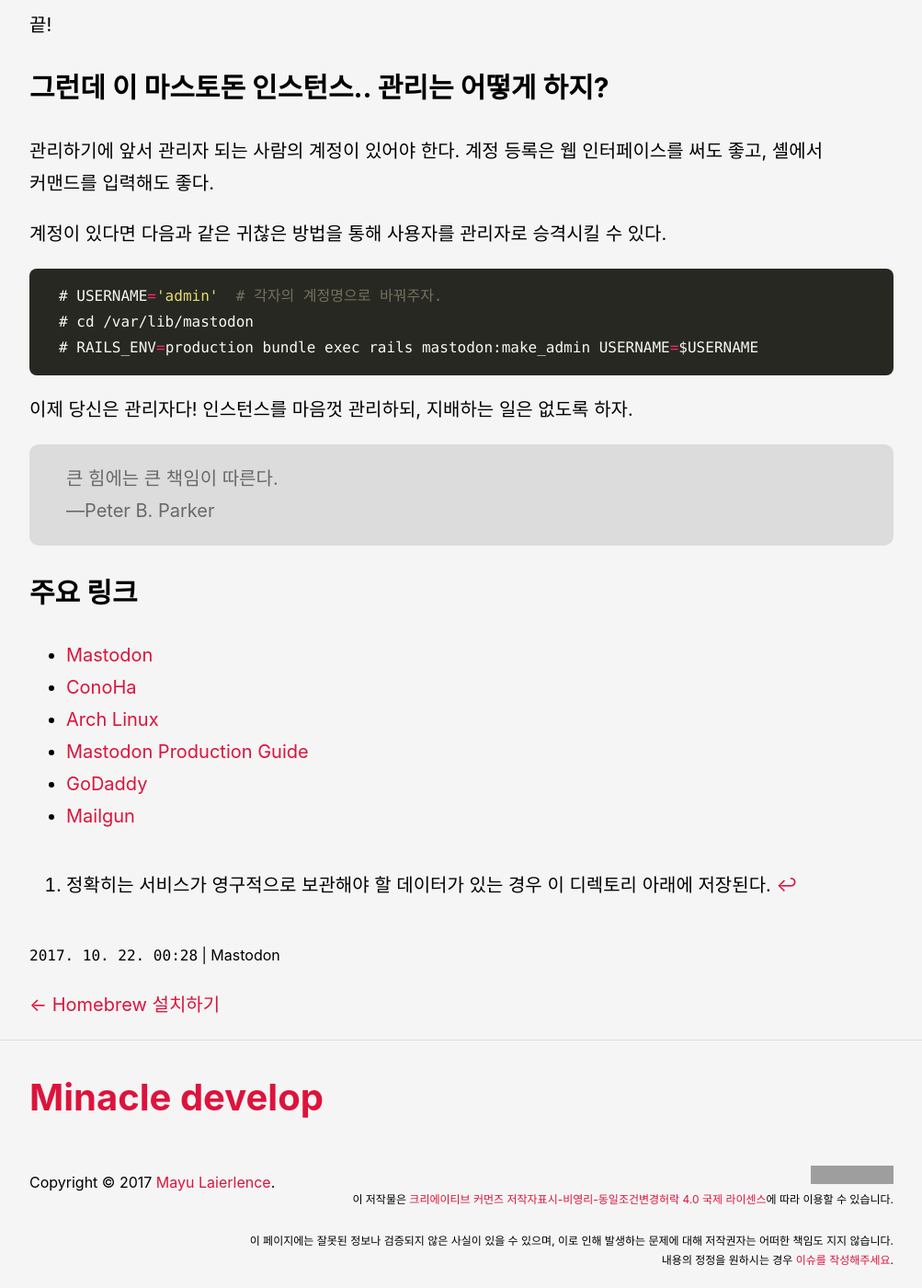
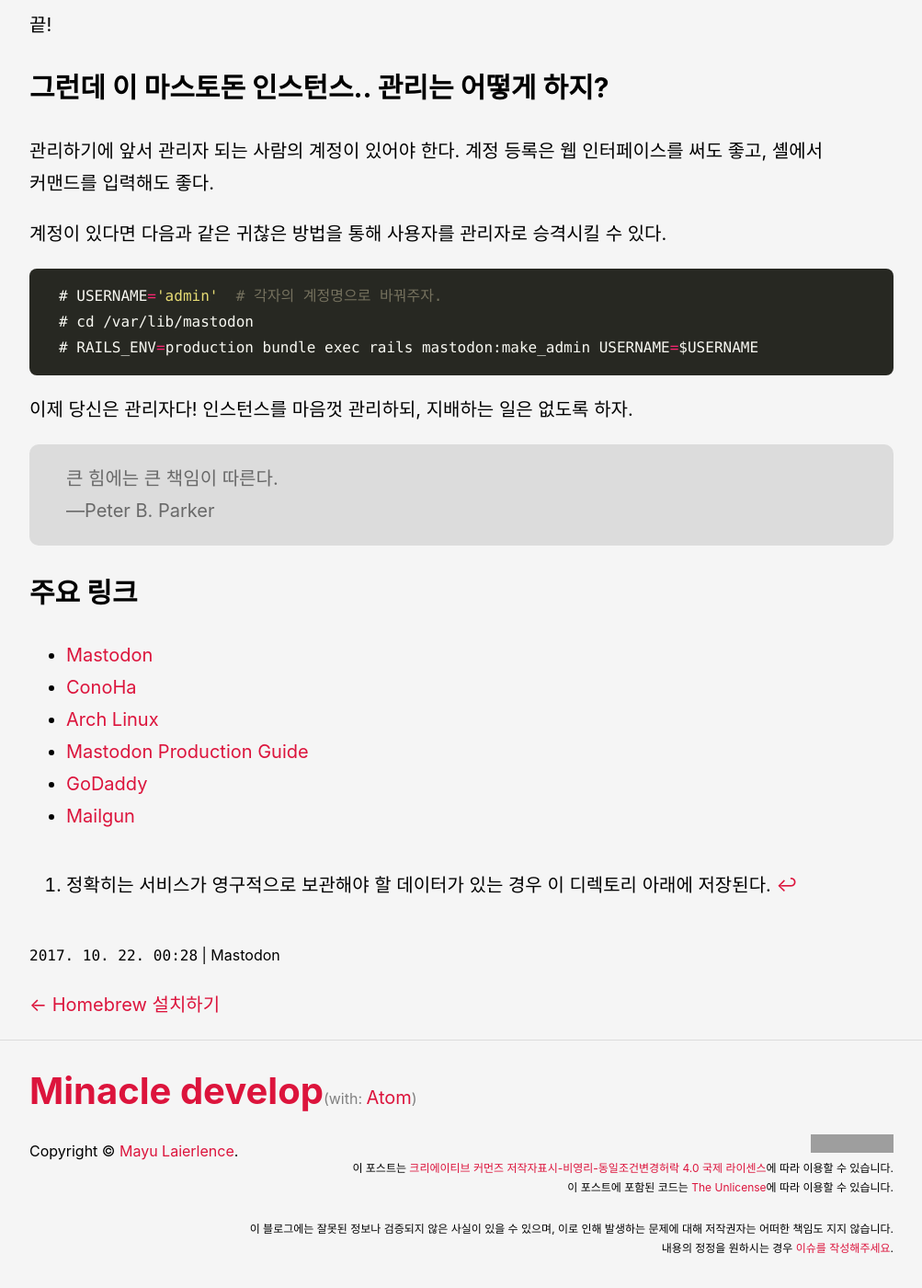
Before and after one commit to minacle/minacle.github.io, a Jekyll site: the page built from _posts/2017-10-22-setup-new-mastodon-instance.md, in a window 1280 px wide and 1400 px high, scrolled down 13975 px. Shown: the whole window at 92% size, without its empty margins (138-1141 px from the left). Built offline with Jekyll 4.4.1, drawn with Linux system fonts in a browser that asks for light colours; grey boxes are pictures that could not be loaded.

Commit message:
add feed + some designs

```diff
--- a/_config.yml
+++ b/_config.yml
@@ -3,5 +3,9 @@ markdown: kramdown
 kramdown:
   input: GFM
   syntax_highlighter: rouge
+plugins:
+  - jekyll-feed
+feed:
+  path: atom.xml
 exclude:
   - "*.py"
--- a/_includes/footer.html
+++ b/_includes/footer.html
@@ -1,15 +1,35 @@
 <footer>
     <div>
-        <h1><a href="/">Minacle develop</a></h1>
+        <h1 class="title"><a href="/">Minacle develop</a></h1><p class="title"><small>(with: </small><a href="/atom.xml">Atom</a><small>)</small></p>
+        <div class="clearfix"></div>
         <p class="copyright">
-            Copyright &copy; 2017 <a rel="author" href="https://github.com/minacle">Mayu Laierlence</a>.
+            Copyright &copy; <a href="https://github.com/minacle" rel="author" target="_blank">Mayu Laierlence</a>.
         </p>
         <p class="license">
-            <a rel="license" href="http://creativecommons.org/licenses/by-nc-sa/4.0/deed.ko"><img alt="크리에이티브 커먼즈 라이센스" style="border-width:0" src="https://i.creativecommons.org/l/by-nc-sa/4.0/88x31.png" /></a><br>이 저작물은 <a rel="license" href="http://creativecommons.org/licenses/by-nc-sa/4.0/deed.ko">크리에이티브 커먼즈 저작자표시-비영리-동일조건변경허락 4.0 국제 라이센스</a>에 따라 이용할 수 있습니다.
+{% assign post_licenses = site.data.post_licenses %}
+{% assign code_licenses = site.data.code_licenses %}
+{% if page.id %}
+    {% assign post_license = page.post_license %}
+    {% if post_license == nil %}
+        {% assign post_license = 'zero' %}
+    {% endif %}
+            <a href="{{ post_licenses[post_license].link }}" rel="license" target="_blank"><img alt="크리에이티브 커먼즈 라이센스" src="{{ post_licenses[post_license].icon }}"></a>
+            <br>
+            이 포스트는 <a href="{{ post_licenses[post_license].link }}" rel="license" target="_blank">크리에이티브 커먼즈 {{ post_licenses[post_license].text }} 라이센스</a>에 따라 이용할 수 있습니다.
+            <br>
+    {% assign code_license = page.code_license %}
+    {% if code_license == nil %}
+        {% assign code_license = 'Unlicense' %}
+    {% endif %}
+            이 포스트에 포함된 코드는 <a href="{{ code_licenses[code_license].link }}" rel="license" target="_blank">{{ code_licenses[code_license].text }}</a>에 따라 이용할 수 있습니다.
+{% else %}
+    {% assign post_license = 'zero' %}
+            <a style="visibility: hidden;"><img alt="크리에이티브 커먼즈 라이센스" src="{{ post_licenses[post_license].icon }}"></a>
+{% endif %}
         </p>
         <div class="clearfix"></div>
         <p class="disclaimer">
-            이 페이지에는 잘못된 정보나 검증되지 않은 사실이 있을 수 있으며, 이로 인해 발생하는 문제에 대해 저작권자는 어떠한 책임도 지지 않습니다.<br>내용의 정정을 원하시는 경우 <a href="https://github.com/minacle/minacle.github.io/issues">이슈를 작성해주세요</a>.
+            이 블로그에는 잘못된 정보나 검증되지 않은 사실이 있을 수 있으며, 이로 인해 발생하는 문제에 대해 저작권자는 어떠한 책임도 지지 않습니다.<br>내용의 정정을 원하시는 경우 <a href="https://github.com/minacle/minacle.github.io/issues" rel="external" target="_blank">이슈를 작성해주세요</a>.
         </p>
     </div>
 </footer>
--- a/_includes/head.html
+++ b/_includes/head.html
@@ -1,10 +1,12 @@
 <head>
     <meta charset="utf-8">
-    <meta http-equiv="x-ua-compatible" content="ie=edge">
     <meta name="viewport" content="width=device-width, initial-scale=1, shrink-to-fit=no">
-    <title>{% if page.title %}{{ page.title | escape }}{% else %}Minacle develop{% endif %}</title>
+    <title>{% if page.title %}{{ page.title | escape }} — {% endif %}Minacle develop</title>
     <link href="https://necolas.github.io/normalize.css/7.0.0/normalize.css" rel="stylesheet">
     <link href="/css/monokai.css" rel="stylesheet">
     <link href="/css/style.css" rel="stylesheet">
+    <link href="/atom.xml" rel="alternate" type="application/atom+xml" title="Minacle develop(with: Atom)">
+    <script src="/js/footnote.js"></script>
+    <script src="/js/modal.js"></script>
     <script src="/js/table.js"></script>
 </head>
--- a/_layouts/post.html
+++ b/_layouts/post.html
@@ -27,10 +27,10 @@ layout: basic
 <nav>
     <div>
 {% if page.previous.url %}
-        <p class="prev"><a href="{{page.previous.url}}">&larr; {{page.previous.title}}</a></p>
+        <p class="prev"><a href="{{page.previous.url}}" rel="prev">&larr; {{page.previous.title}}</a></p>
 {% endif %}
 {% if page.next.url %}
-        <p class="next"><a href="{{page.next.url}}">{{page.next.title}} &rarr;</a></p>
+        <p class="next"><a href="{{page.next.url}}" rel="next">{{page.next.title}} &rarr;</a></p>
 {% endif %}
     </div>
 </nav>
--- a/css/style.scss
+++ b/css/style.scss
@@ -2,6 +2,10 @@
 ---
 
 @charset "utf-8";
+
+$sans-serif: -apple-system, BlinkMacSystemFont, "Segoe UI", Roboto, Oxygen-Sans, Ubuntu, Cantarell, "Helvetica Neue", Helvetica, Arial, "ヒラギノ角ゴ Pro", "Hiragino Kaku Gothic Pro", メイリオ, Meiryo, "Apple SD 산돌고딕 Neo", "Apple SD Gothic Neo", "맑은 고딕", "Malgun Gothic", "나눔고딕", "NanumGothic", sans-serif;
+
+$monospace: Menlo, Consolas, "Courier New", Courier, "Liberation Mono", monospace;
 
 @media (min-width: 960px) {
     html {
@@ -21,11 +25,14 @@
     }
 }
 
-
-$sans-serif: -apple-system, BlinkMacSystemFont, "Segoe UI", Roboto, Oxygen-Sans, Ubuntu, Cantarell, "Helvetica Neue", Helvetica, Arial, "ヒラギノ角ゴ Pro", "Hiragino Kaku Gothic Pro", メイリオ, Meiryo, "Apple SD 산돌고딕 Neo", "Apple SD Gothic Neo", "맑은 고딕", "Malgun Gothic", "나눔고딕", "NanumGothic", sans-serif;
-
-$monospace: Menlo, Consolas, "Courier New", Courier, "Liberation Mono", monospace;
-
+@media (max-width: 479px) {
+    footer {
+        .title:not(:first-child)::before {
+            content: '\a';
+            white-space: pre;
+        }
+    }
+}
 
 html {
     font-family: $sans-serif;
@@ -63,6 +70,7 @@ pre.highlight {
     border-radius: .5em;
     overflow-x: auto;
     font-size: .8em;
+    -webkit-overflow-scrolling: touch;
 }
 
 pre code {
@@ -77,6 +85,7 @@ p code {
     white-space: pre;
     overflow-x: auto;
     font-size: .8em;
+    -webkit-overflow-scrolling: touch;
 }
 
 blockquote {
@@ -96,9 +105,16 @@ del {
 
 footer {
     border-top: 1px solid gainsboro;
+    .title {
+        display: inline;
+        small {
+            color: grey;
+        }
+    }
     .copyright {
         font-size: .8em;
         float: left;
+        position: absolute;
     }
     .license {
         font-size: .6em;
@@ -151,7 +167,6 @@ table {
 }
 
 .table {
-    width: 100%;
     overflow-x: auto;
 }
 
@@ -173,3 +188,23 @@ table {
 .date {
     font-family: $monospace;
 }
+
+#modal {
+    position: fixed;
+    left: 0;
+    top: 0;
+    right: 0;
+    bottom: 0;
+    overflow-y: auto;
+    background-color: rgba(0, 0, 0, .25);
+    -webkit-overflow-scrolling: touch;
+    &[hidden] {
+        display: none;
+    }
+    &>div>div {
+        margin: 2em auto 4em;
+        background-color: whitesmoke;
+        border-radius: .5em;
+        padding: 1em 2em;
+    }
+}
--- /dev/null
+++ b/js/footnote.js
@@ -0,0 +1,22 @@
+addEventListener('DOMContentLoaded', function (e) {
+    for (var fnref of document.getElementsByClassName('footnote')) {
+        var fn = document.getElementById(fnref.hash.slice(1));
+        fnref.title = fn.innerText.trim().slice(0, -2);
+        fnref.addEventListener('click', function (e) {
+            if (e.altKey)
+                return;
+            var modal = document.getElementById('modal').firstElementChild;
+            var div = document.createElement('div');
+            div.className = 'footnote';
+            modal.appendChild(div);
+            var h6 = document.createElement('h2');
+            h6.innerText = '각주: ' + fnref.innerText;
+            div.appendChild(h6);
+            var p = document.createElement('p');
+            p.innerText = fnref.title;
+            div.appendChild(p);
+            modal.parentElement.removeAttribute('hidden');
+            e.preventDefault();
+        });
+    }
+});
--- /dev/null
+++ b/js/modal.js
@@ -0,0 +1,13 @@
+addEventListener('DOMContentLoaded', function (e) {
+    var modal = document.createElement('div');
+    modal.id = 'modal';
+    modal.innerHTML = '<div></div>';
+    modal.setAttribute('hidden', '');
+    modal.addEventListener('click', function (e) {
+        if (e.target == modal) {
+            modal.innerHTML = '<div></div>';
+            modal.setAttribute('hidden', '');
+        }
+    });
+    document.body.appendChild(modal);
+});
--- a/js/table.js
+++ b/js/table.js
@@ -1,4 +1,4 @@
-addEventListener('DOMContentLoaded', function () {
+addEventListener('DOMContentLoaded', function (e) {
     for (var table of document.getElementsByTagName('table')) {
         var div = document.createElement('div');
         div.className = 'table';
```
